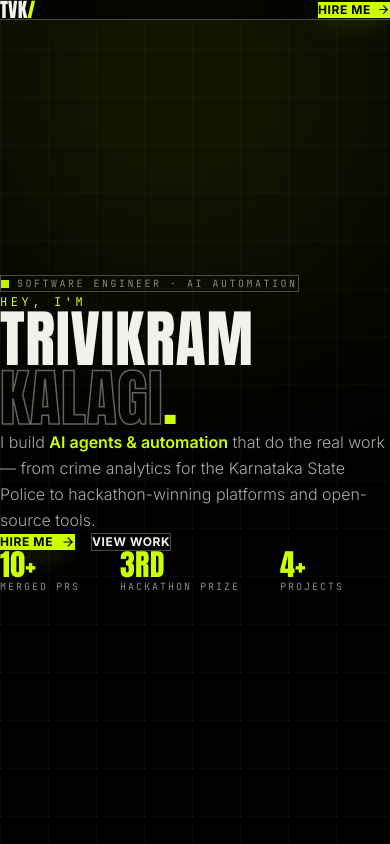
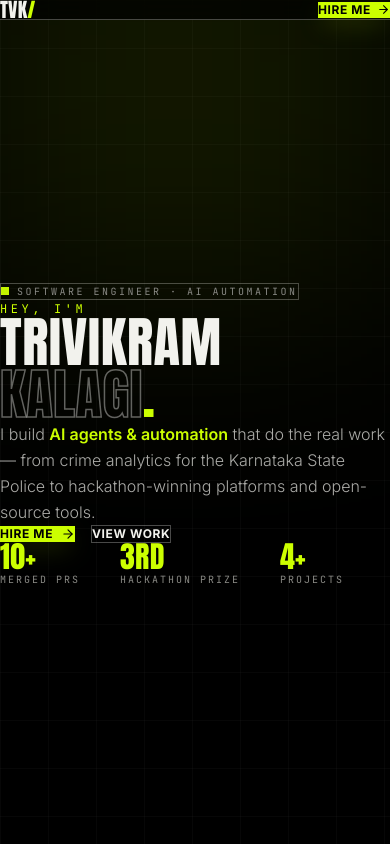
Before and after one commit to trivikramkalagi91-commits/My_Portfolio, a Next.js app: page / in a window 390 px wide. Shown: the top 844 px of the page. Built offline with nearby package versions, Linux system fonts and the light colour scheme.

Commit message:
Fix horizontal overflow: overflow-x hidden on html/body/main, reduce mobile hero font size

```diff
--- a/src/app/globals.css
+++ b/src/app/globals.css
@@ -26,8 +26,10 @@ body {
   background-color: #000;
   color: #f2f2ed;
   font-family: var(--font-sans), system-ui, sans-serif;
-  overflow-x: clip;
+  overflow-x: hidden;
+  max-width: 100%;
 }
+main { overflow-x: hidden; max-width: 100%; }
 
 /* ---------- Display (condensed uppercase) ---------- */
 .display {
--- a/src/components/sections/HeroSection.tsx
+++ b/src/components/sections/HeroSection.tsx
@@ -94,7 +94,7 @@ export default function HeroSection({ onContactClick }: HeroSectionProps) {
               <p className="font-mono text-xs uppercase tracking-[0.3em] text-lime mb-4">
                 Hey, I&apos;m
               </p>
-              <h1 className="display text-[16vw] sm:text-[13vw] lg:text-[7rem] xl:text-[8rem] text-ink leading-[0.9]">
+              <h1 className="display text-[14vw] sm:text-[12vw] lg:text-[7rem] xl:text-[8rem] text-ink leading-[0.9]">
                 Trivikram
                 <br />
                 <span className="text-stroke">Kalagi</span>
```
